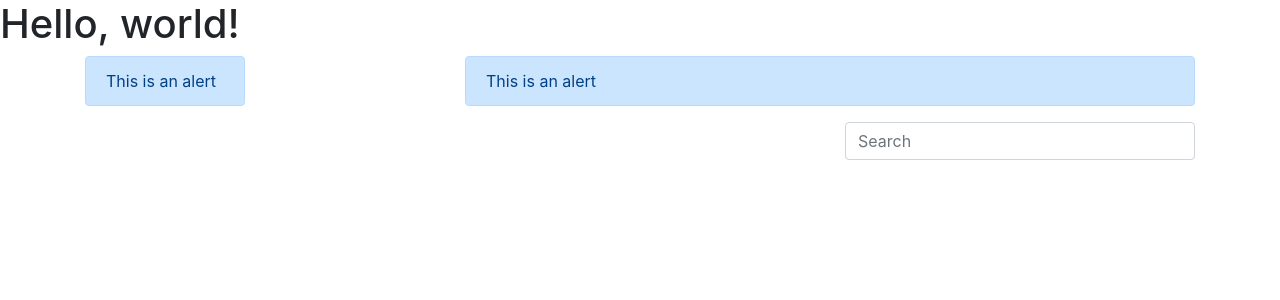
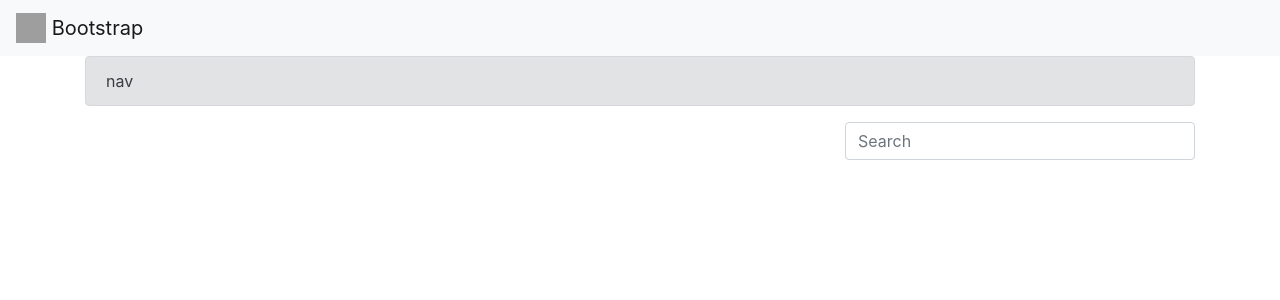
Before and after one commit to robdunn220/DJPrac, a Django app: page /bootstrap/ in a window 1280 px wide. Shown: the top 300 px of the page. Run offline with Django 3.2, Linux system fonts and the light colour scheme; some libraries are stand-ins or nearby versions; grey boxes are pictures that could not be loaded.

Commit message:
More styling

```diff
--- a/src/templates/bootstrap/example.html
+++ b/src/templates/bootstrap/example.html
@@ -9,22 +9,23 @@
     <link rel="stylesheet" href="https://stackpath.bootstrapcdn.com/bootstrap/4.1.3/css/bootstrap.min.css" integrity="sha384-MCw98/SFnGE8fJT3GXwEOngsV7Zt27NXFoaoApmYm81iuXoPkFOJwJ8ERdknLPMO" crossorigin="anonymous">
   </head>
   <body>
-    <h1>Hello, world!</h1>
+    <!-- Image and text -->
+    <nav class="navbar navbar-light bg-light">
+      <a class="navbar-brand" href="#">
+        <img src="http://getbootstrap.com/docs/4.1/assets/brand/bootstrap-solid.svg" width="30" height="30" class="d-inline-block align-top" alt="">
+        Bootstrap
+      </a>
+    </nav>
     <div class="container">
       <div class="row">
-        <div class="col-2">
-          <div class="alert alert-primary" role='alert'>
-            This is an alert
-          </div>
-        </div>
-        <div class="col-8 ml-auto">
-          <div class="alert alert-primary" role='alert'>
-            This is an alert
+        <div class="col-12">
+          <div class="alert alert-secondary" role='alert'>
+            nav
           </div>
         </div>
       </div>
-      <div class="row">
-        <div class="col-12 col-lg-4 ml-auto">
+      <div class="row mb-3">
+        <div class="col-11 col-sm-12 col-md-6 col-lg-4 ml-auto">
           <input type="text" class='form-control' placeholder="Search">
         </div>
       </div>
```
